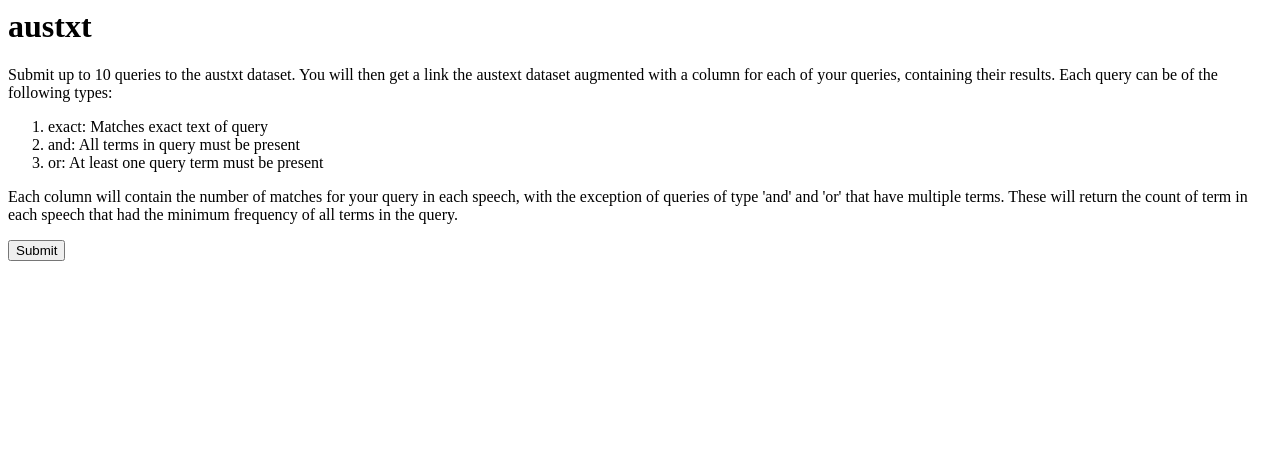
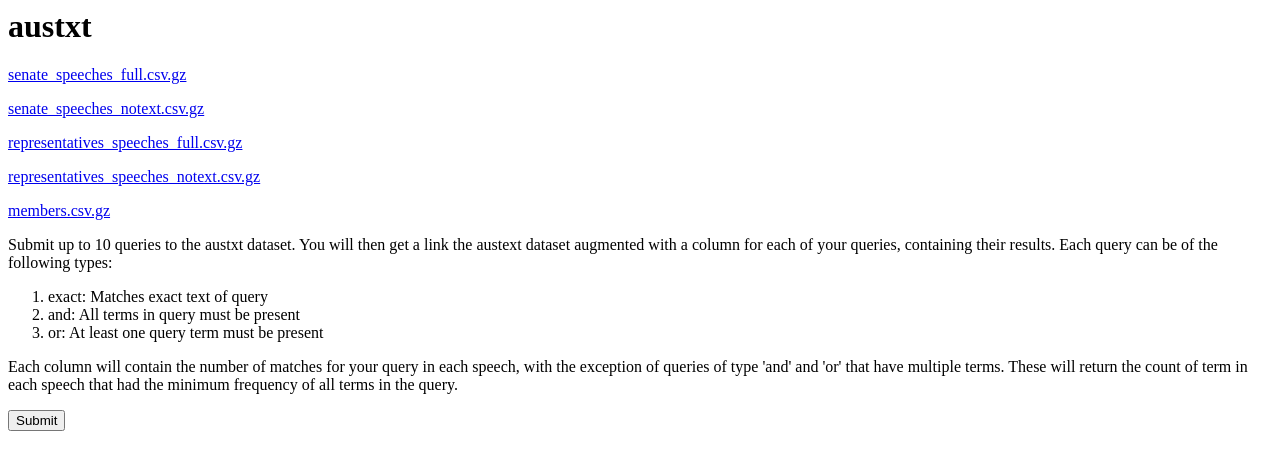
Before and after one commit to ned2/austxt, a Python web app: template src/austxt/app/templates/query.html in a window 1280 px wide. Shown: the top 470 px of the page. Run offline with Jinja, Linux system fonts and the light colour scheme; the template is opened without the code that fills it, so the values that code supplies are empty.

Commit message:
upadetes links on query template

```diff
--- a/src/austxt/app/app.py
+++ b/src/austxt/app/app.py
@@ -24,7 +24,7 @@ def run_on_start():
 
 # TODO:
 # -- style the page
-
+# -- upload the new reps datasets to s3 and instance
 
 @app.route("/", methods=['GET', 'POST'])
 def index():
--- a/src/austxt/app/templates/query.html
+++ b/src/austxt/app/templates/query.html
@@ -24,8 +24,15 @@
 {% endmacro %}
 
 
+<h1>austxt</h1>
 
-<h1>austxt</h1>
+<p><a href="https://s3-ap-southeast-2.amazonaws.com/austxt/senate_speeches_full.csv.gz">senate_speeches_full.csv.gz</a><p>
+<p><a href="https://s3-ap-southeast-2.amazonaws.com/austxt/senate_speeches_notext.csv.gz">senate_speeches_notext.csv.gz</a><p>
+<p><a href="https://s3-ap-southeast-2.amazonaws.com/austxt/representatives_speeches_full.csv.gz">representatives_speeches_full.csv.gz</a><p>
+<p><a href="https://s3-ap-southeast-2.amazonaws.com/austxt/representatives_speeches_notext.csv.gz">representatives_speeches_notext.csv.gz</a><p>
+<p><a href="https://s3-ap-southeast-2.amazonaws.com/austxt/members.csv.gz">members.csv.gz</a><p>
+
+
 <p>Submit up to 10 queries to the austxt dataset. You will then get a link
     the austext dataset augmented with a column for each of your queries,
     containing their results. Each query can be of the following types:</p>
```
Lines whose indentation alone changed are shown as unchanged.
